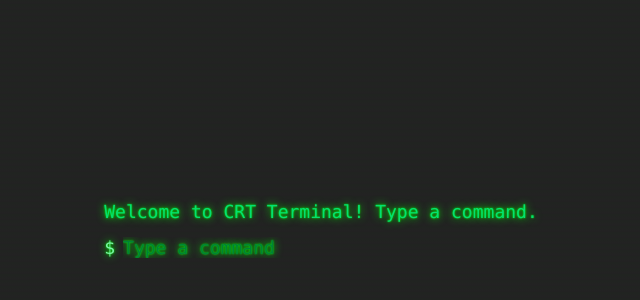
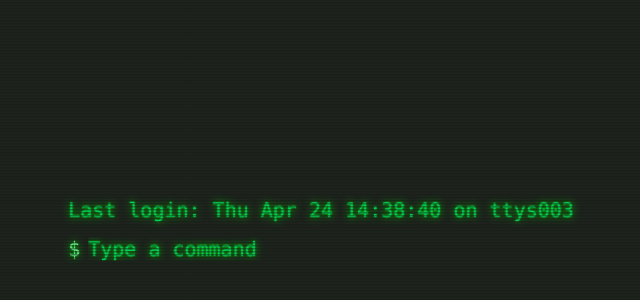
Before and after one commit to Frank40790/CODEBREW-2025, a React (Vite) app in the folder frontend/: page / in a window 1280 px wide. Shown: the part 170-470 px from the top of the page, without its empty margins (319-959 px from the left). Built offline with nearby package versions, Linux system fonts and the light colour scheme.

Commit message:
created overlay

```diff
--- a/frontend/src/components/Terminal.tsx
+++ b/frontend/src/components/Terminal.tsx
@@ -2,6 +2,10 @@ import React, { useState, useRef, useEffect, FormEvent } from "react";
 
 const crtBg = {
     background: "repeating-linear-gradient(180deg, #222 0px, #222 2px, #232323 4px, #222 6px)",
+};
+
+const textGlow = {
+    textShadow: "0 0 2px #0f0, 0 0 8px #0f0",
 };
 
 interface TerminalLine {
@@ -9,11 +13,11 @@ interface TerminalLine {
     text: string;
 }
 
-const apiBase = "http://localhost:8000"
+const apiBase = "http://localhost:8000";
 
 const CRTTerminal: React.FC = () => {
     const [lines, setLines] = useState<TerminalLine[]>([
-        { type: "output", text: "Welcome to CRT Terminal! Type a command." },
+        { type: "output", text: "Last login: Thu Apr 24 14:38:40 on ttys003" },
     ]);
     const [input, setInput] = useState("");
     const [loading, setLoading] = useState(false);
@@ -72,15 +76,25 @@ const CRTTerminal: React.FC = () => {
     };
 
     return (
-        <div className="min-h-screen min-w-screen flex items-center justify-center" style={crtBg}>
+        <div className="min-h-screen min-w-screen flex items-center justify-center relative" style={crtBg}>
+            {/* Scanner Overlay */}
+            <div
+                className="absolute inset-0 z-50 pointer-events-none"
+                style={{
+                    opacity: 0.75,
+                    background:
+                    "repeating-linear-gradient(180deg, rgba(14, 32, 12, 0.79) 1px, transparent 4px)",
+                }}
+                />
 
+            {/* Terminal Content */}
             <div
                 ref={containerRef}
-                className="overflow-y-auto font-mono text-green-400 text-lg px-2 py-2 text-left"
+                className="overflow-y-auto font-mono text-lg px-2 py-2 text-left relative z-0"
                 style={{
-                    textShadow: "0 0 2px #0f0, 0 0 8px #0f0",
-                    ...crtBg,
-                }}
+                    fontSize: "20px", // 👈 Add this
+                    ... textGlow
+                  }}
             >
                 {lines.map((line, idx) => (
                     <div key={idx} className="whitespace-pre-wrap">
@@ -96,9 +110,9 @@ const CRTTerminal: React.FC = () => {
                     <input
                         ref={inputRef}
                         type="text"
-                        className="bg-transparent border-none outline-none text-green-200 ml-2 flex-1 placeholder-green-700"
+                        className="bg-transparent border-none outline-none ml-2 flex-1 placeholder-green-400 text-green-200"
                         style={{
-                            textShadow: "0 0 2px #0f0, 0 0 8px #0f0",
+                            ...textGlow,
                             caretColor: "#00FF00",
                         }}
                         value={input}
@@ -113,16 +127,10 @@ const CRTTerminal: React.FC = () => {
                         <span className="ml-2 animate-pulse text-green-500">▌</span>
                     )}
                 </form>
-                <div
-                    className="pointer-events-none absolute inset-0 opacity-20"
-                    style={{
-                        background:
-                            "repeating-linear-gradient(180deg, rgba(0,255,0,0.05) 0px, rgba(0,255,0,0.05) 2px, transparent 4px, transparent 6px)",
-                    }}
-                />
             </div>
         </div>
     );
+
 };
 
 export default CRTTerminal;
```
